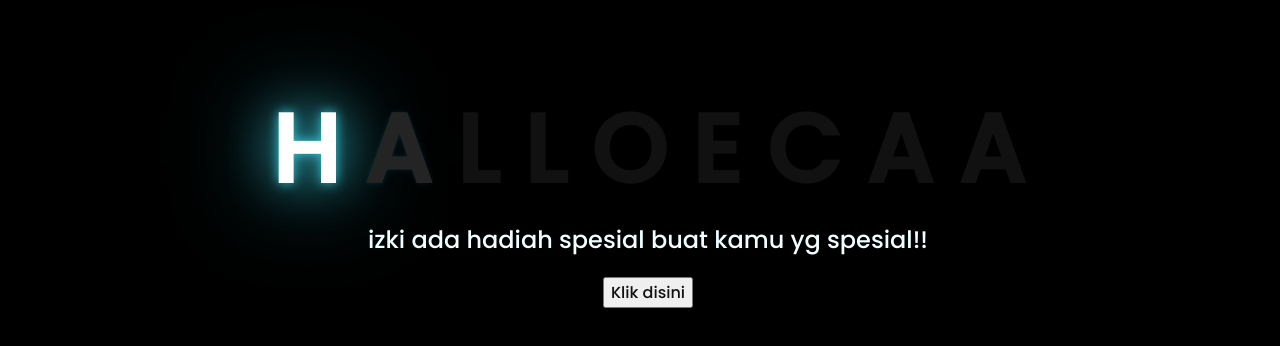
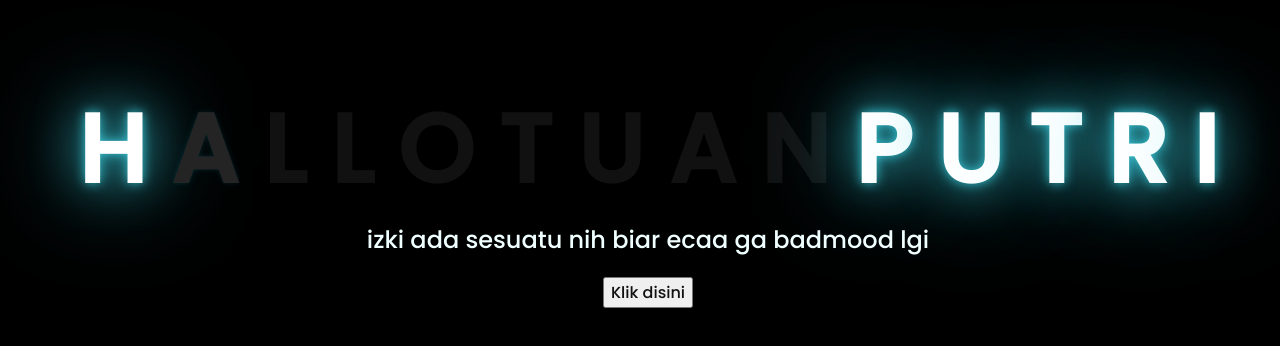
Before and after one commit to kikiilham01/flower, a plain HTML site: page index.html in a window 1280 px wide. Shown: the part 216-562 px from the top of the page. Drawn offline with Linux system fonts and the light colour scheme.

Commit message:
Update index.html

```diff
--- a/index.html
+++ b/index.html
@@ -16,13 +16,18 @@
         <span>L</span>
         <span>L</span>
         <span>O</span>
-        <span>E</span>
-        <span>C</span>
+        <span>T</span>
+        <span>U</span>
         <span>A</span>
-        <span>A</span>
+        <span>N</span>
+        <span>P</span>
+        <span>U</span>
+        <span>T</span>
+        <span>R</span>
+        <span>I</span>
     </div>
     <div class="description">
-        <span>izki ada hadiah spesial buat kamu yg spesial!!</span>
+        <span>izki ada sesuatu nih biar ecaa ga badmood lgi </span>
     </div>
     <div class="button">
         <button>
```
